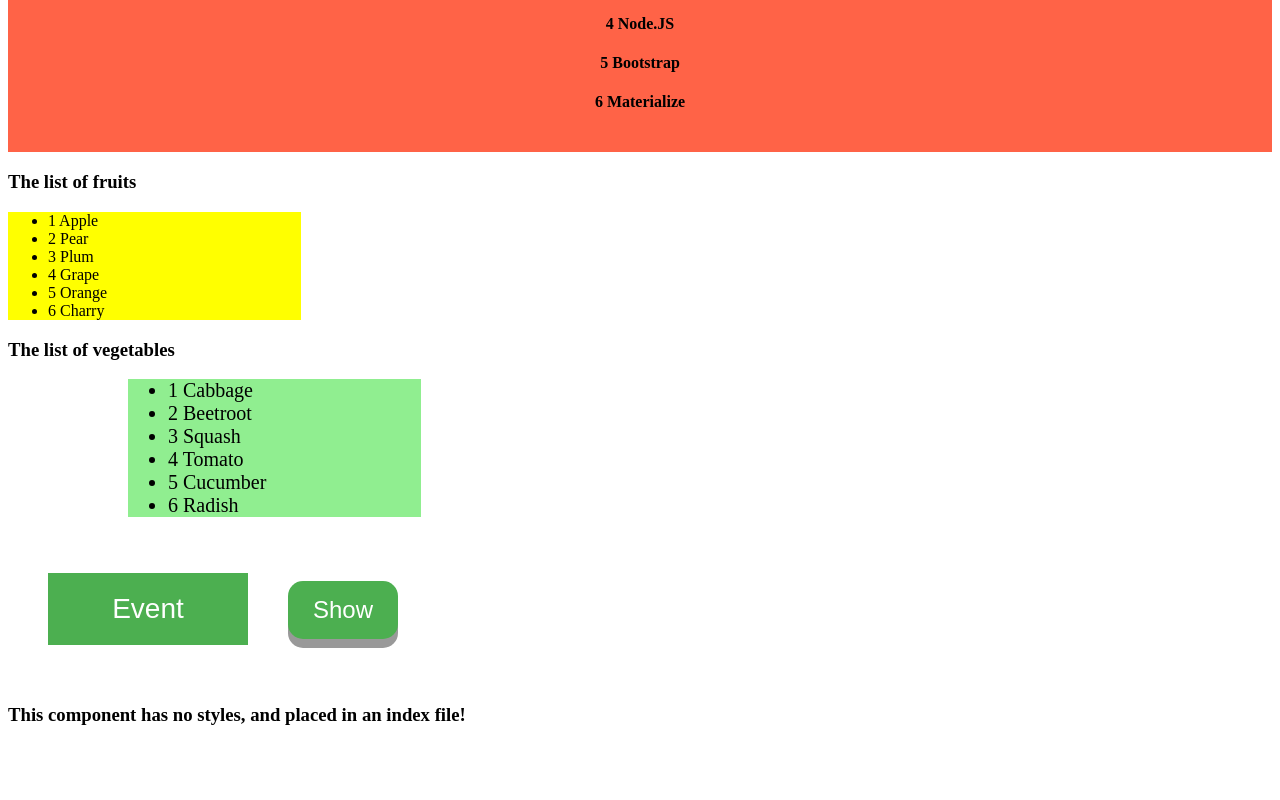
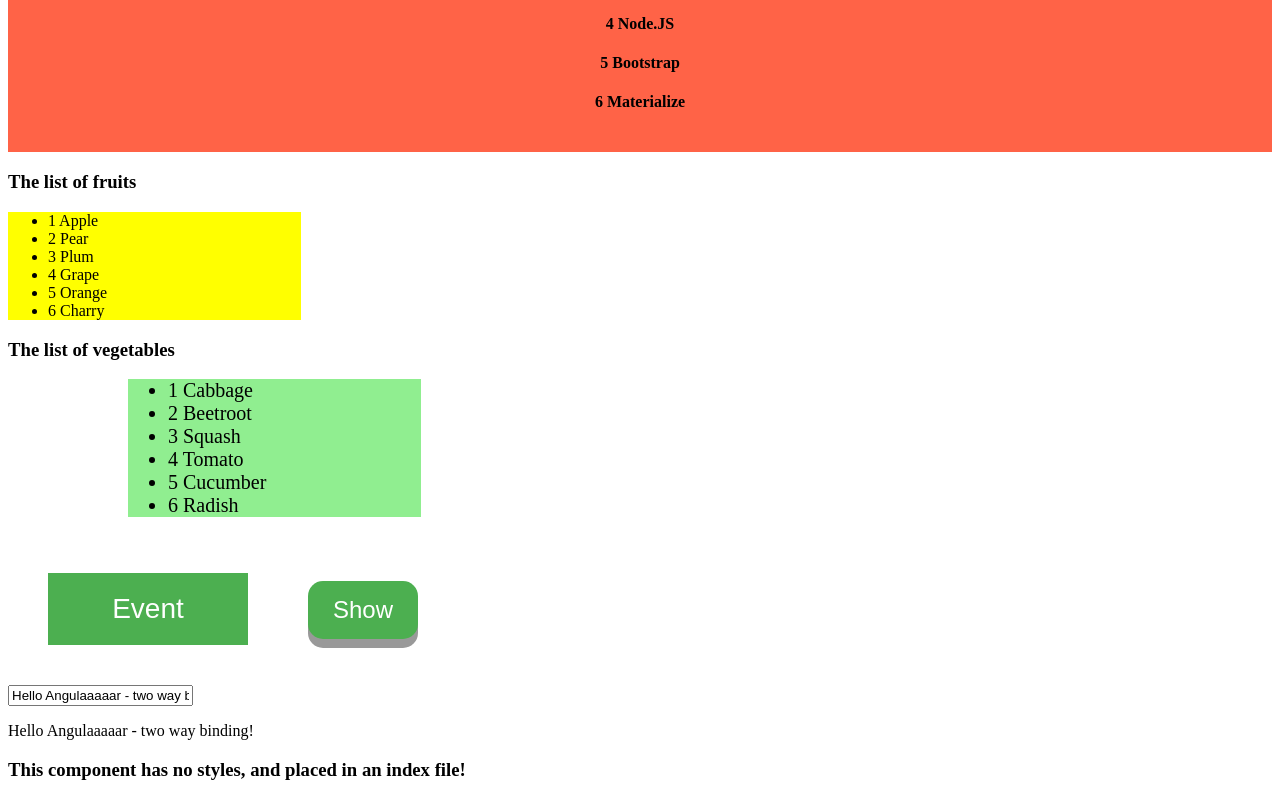
Before and after one commit to VolodymyrSSS/ANGULAR-training, an Angular app in the folder app-steps/: page / in a window 1280 px wide. Shown: the part 871-1671 px from the top of the page. Before the commit the page ends 1616 px from the top, so only its background shows below. Built offline with nearby package versions, Linux system fonts and the light colour scheme.

Commit message:
two-way binding

```diff
--- a/app-steps/src/app/app.component.html
+++ b/app-steps/src/app/app.component.html
@@ -13,3 +13,5 @@
 <app-looped></app-looped>
 
 <app-click></app-click>
+
+<app-binding></app-binding>
--- a/app-steps/src/app/app.module.ts
+++ b/app-steps/src/app/app.module.ts
@@ -1,11 +1,13 @@
 import { BrowserModule } from '@angular/platform-browser';
 import { NgModule } from '@angular/core';
+import { FormsModule } from '@angular/forms';
 
 import { AppComponent } from './app.component';
 import { NewOneComponent } from './new-one/new-one.component';
 import { DateComponent } from './date/date.component';
 import { LoopedComponent } from './looped/looped.component';
 import { ClickComponent } from './click/click.component';
+import { BindingComponent } from './binding/binding.component';
 
 @NgModule({
   declarations: [
@@ -14,9 +16,11 @@ import { ClickComponent } from './click/click.component';
     DateComponent,
     LoopedComponent,
     ClickComponent,
+    BindingComponent,
   ],
   imports: [
-    BrowserModule
+    BrowserModule,
+    FormsModule
   ],
   providers: [],
   bootstrap: [AppComponent]
--- /dev/null
+++ b/app-steps/src/app/binding/binding.component.html
@@ -0,0 +1,4 @@
+<div></div>
+<input type="text" [(ngModel)]="text" >
+
+<p>{{ text }}</p>
--- /dev/null
+++ b/app-steps/src/app/binding/binding.component.ts
@@ -0,0 +1,17 @@
+import { Component, OnInit } from '@angular/core';
+
+@Component({
+  selector: 'app-binding',
+  templateUrl: './binding.component.html',
+  styleUrls: ['./binding.component.scss']
+})
+export class BindingComponent implements OnInit {
+
+  text: string = "Hello Angulaaaaar - two way binding!";
+
+  constructor() { }
+
+  ngOnInit(): void {
+  }
+
+}
--- a/app-steps/src/app/click/click.component.scss
+++ b/app-steps/src/app/click/click.component.scss
@@ -41,6 +41,7 @@
   cursor: pointer;
   text-align: center;
   text-decoration: none;
+  margin:20px;
   outline: none;
   color: #fff;
   background-color: #4CAF50;
```
Also changed, not shown: app-steps/src/app/binding/binding.component.scss (added).
